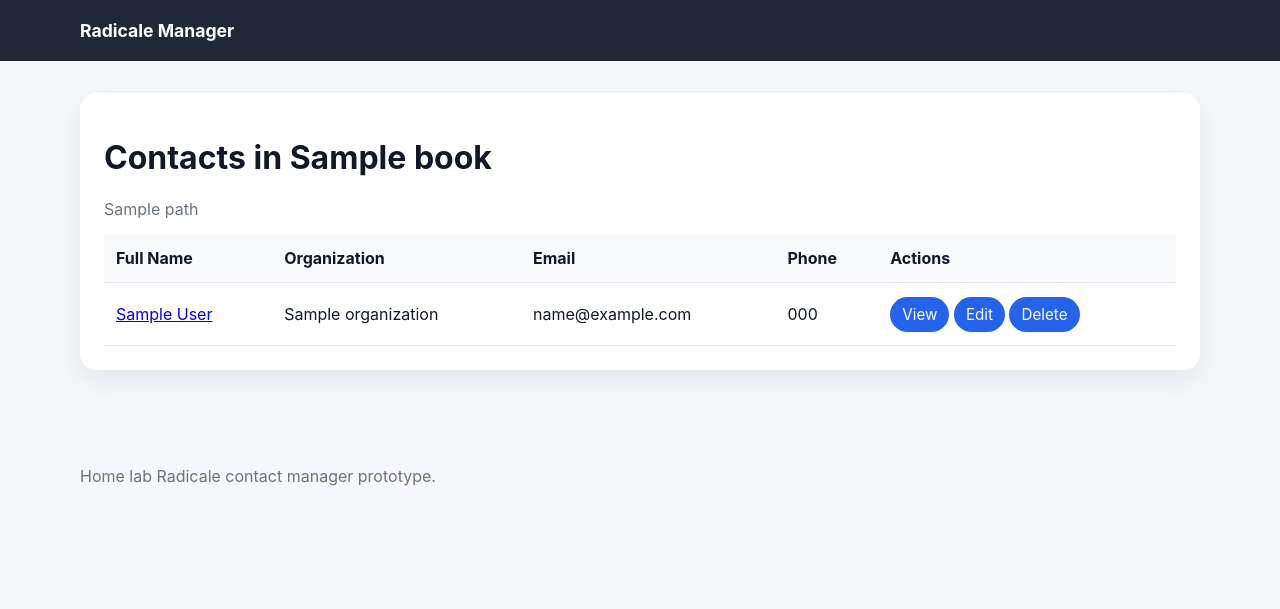
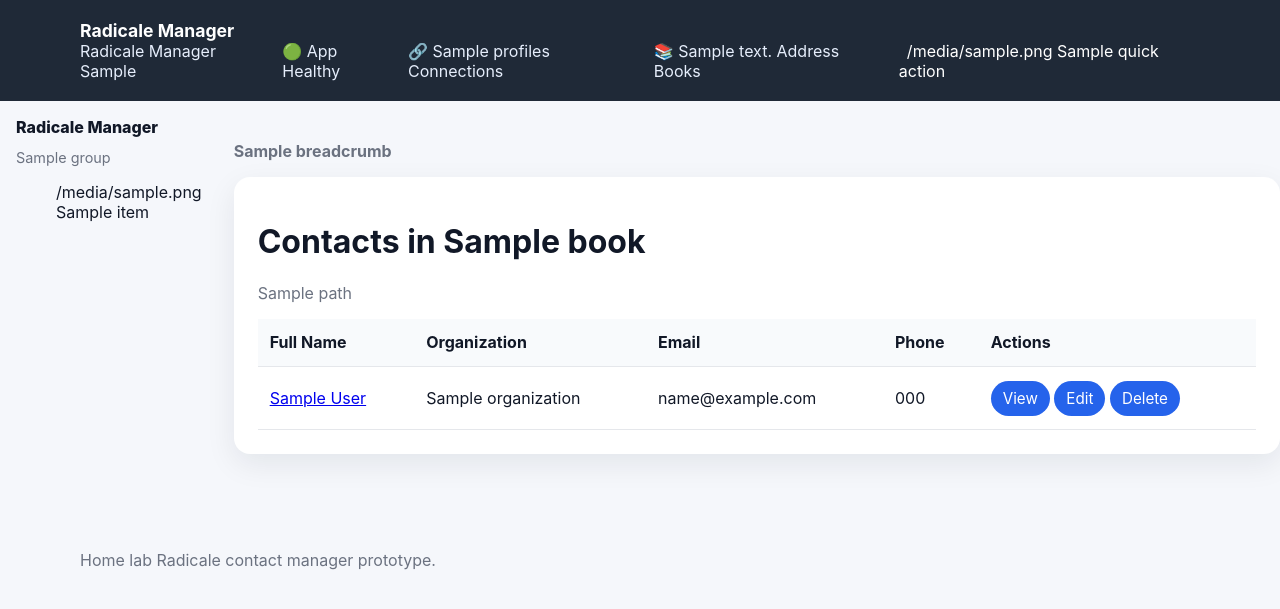
Before and after one commit to 7ooL/radicale-manager, a Python web app: template app/templates/contacts.html in a window 1280 px wide. Shown: the top 609 px of the page. Run offline with Jinja, Linux system fonts and the light colour scheme; the template is opened without the code that fills it: most values are stand-ins (such as "Sample title", 1, 10 or a date in 2020).

Commit message:
Implement feature registry with CRUD operations and enhance navigation layout

```diff
--- a/app/static/style.css
+++ b/app/static/style.css
@@ -291,3 +291,74 @@ textarea {
     margin-top: 0;
   }
 }
+
+/* Layout with sidebar */
+.layout {
+  display: flex;
+  gap: 1rem;
+}
+.sidebar {
+  width: 220px;
+  padding: 1rem;
+}
+.sidebar-logo {
+  font-weight: 800;
+  margin-bottom: 0.75rem;
+}
+.nav-group {
+  margin-bottom: 1rem;
+}
+.nav-group-title {
+  font-size: 0.9rem;
+  color: #6b7280;
+  margin-bottom: 0.5rem;
+}
+.nav-item {
+  list-style: none;
+  margin: 0.25rem 0;
+}
+.nav-item a {
+  text-decoration: none;
+  color: #111827;
+}
+.nav-item.active a {
+  font-weight: 700;
+  color: #2563eb;
+}
+
+.breadcrumbs {
+  margin: 0.5rem 0 1rem 0;
+  color: #6b7280;
+}
+.breadcrumbs a {
+  color: #374151;
+  text-decoration: none;
+}
+.crumb-current {
+  font-weight: 700;
+}
+
+/* Header extras */
+.header-right {
+  display: flex;
+  gap: 1rem;
+  align-items: center;
+}
+.global-status {
+  display: flex;
+  gap: 0.75rem;
+  align-items: center;
+  color: #e6eefc;
+}
+.quick-actions .quick-action {
+  margin-left: 0.5rem;
+  color: white;
+  text-decoration: none;
+}
+
+/* Responsive: collapse sidebar into top menu */
+@media (max-width: 900px) {
+  .layout { flex-direction: column; }
+  .sidebar { width: 100%; order: 2; }
+  .content-wrap { order: 3; }
+}
--- a/app/templates/base.html
+++ b/app/templates/base.html
@@ -10,17 +10,40 @@
   <header class="page-header">
     <div class="content-wrap">
       <a class="logo" href="{{ url_for('login') }}">Radicale Manager</a>
-      {% if session.active_connection %}
-      <nav>
-        <a href="{{ url_for('dashboard') }}">Dashboard</a>
-        <a href="{{ url_for('import_vcf') }}">Import</a>
-        <a href="{{ url_for('logout') }}">Logout</a>
-      </nav>
-      {% endif %}
+      <div class="header-right">
+        {% if global_status %}
+        <div class="global-status">
+          <span class="version">Radicale Manager {{ global_status.app_version }}</span>
+          <span>🟢 App Healthy</span>
+          <span>🔗 {{ global_status.profiles }} Connections</span>
+          <span>📚 {{ global_status.address_books }} Address Books</span>
+        </div>
+        {% endif %}
+        <div class="quick-actions">
+          {% for a in quick_actions %}
+            <a class="quick-action" href="{{ url_for(a.endpoint) }}">{{ a.icon }} {{ a.name }}</a>
+          {% endfor %}
+        </div>
+      </div>
     </div>
   </header>
 
-  <main class="content-wrap">
+  <div class="layout">
+    <aside class="sidebar">
+      <div class="sidebar-logo">Radicale Manager</div>
+      {% for group in navigation %}
+        <div class="nav-group">
+          <div class="nav-group-title">{{ group.group }}</div>
+          <ul>
+            {% for item in group.items %}
+              <li class="nav-item {% if item.active %}active{% endif %}"><a href="{{ url_for(item.endpoint) }}">{{ item.icon }} {{ item.name }}</a></li>
+            {% endfor %}
+          </ul>
+        </div>
+      {% endfor %}
+    </aside>
+
+    <main class="content-wrap">
     {% with messages = get_flashed_messages(with_categories=true) %}
       {% if messages %}
         <div class="alerts">
@@ -31,8 +54,21 @@
       {% endif %}
     {% endwith %}
 
+    {% if breadcrumbs %}
+      <nav class="breadcrumbs">
+        {% for c in breadcrumbs %}
+          {% if not loop.last and c.url %}
+            <a href="{{ c.url }}">{{ c.name }}</a> &rsaquo;
+          {% else %}
+            <span class="crumb-current">{{ c.name }}</span>
+          {% endif %}
+        {% endfor %}
+      </nav>
+    {% endif %}
+
     {% block content %}{% endblock %}
   </main>
+  </div>
 
   <footer class="footer">
     <div class="content-wrap">
```
Also changed, not shown: app/credential_store.py (+49 -0 lines), app/main.py (+137 -0 lines), app/templates/system_features.html (added, +37 -0 lines), app/templates/system_routes.html (added, +19 -0 lines).
